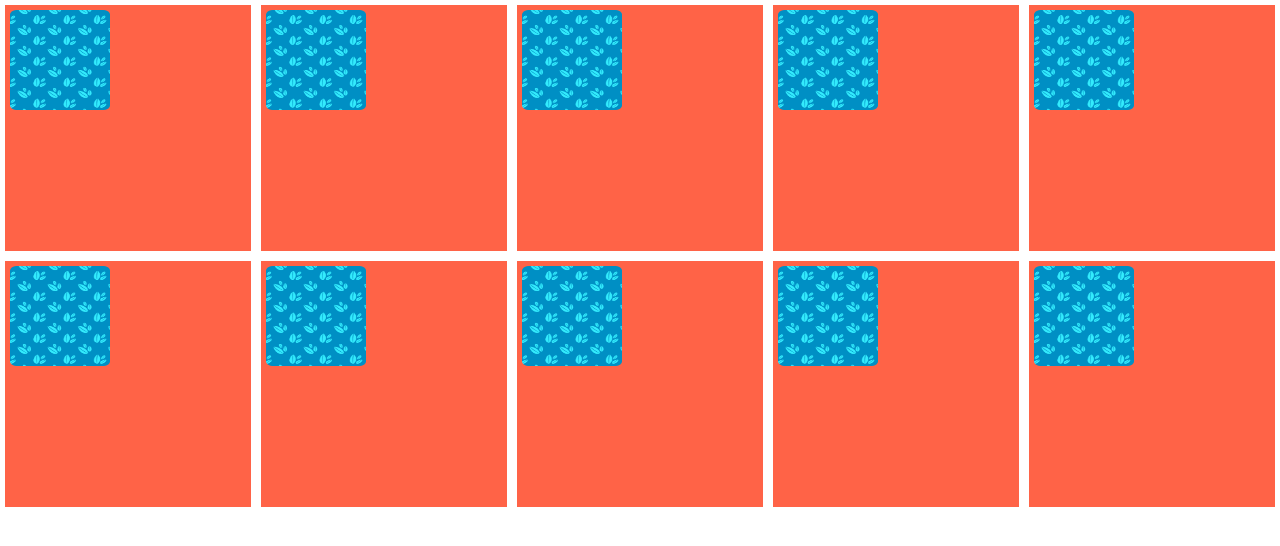
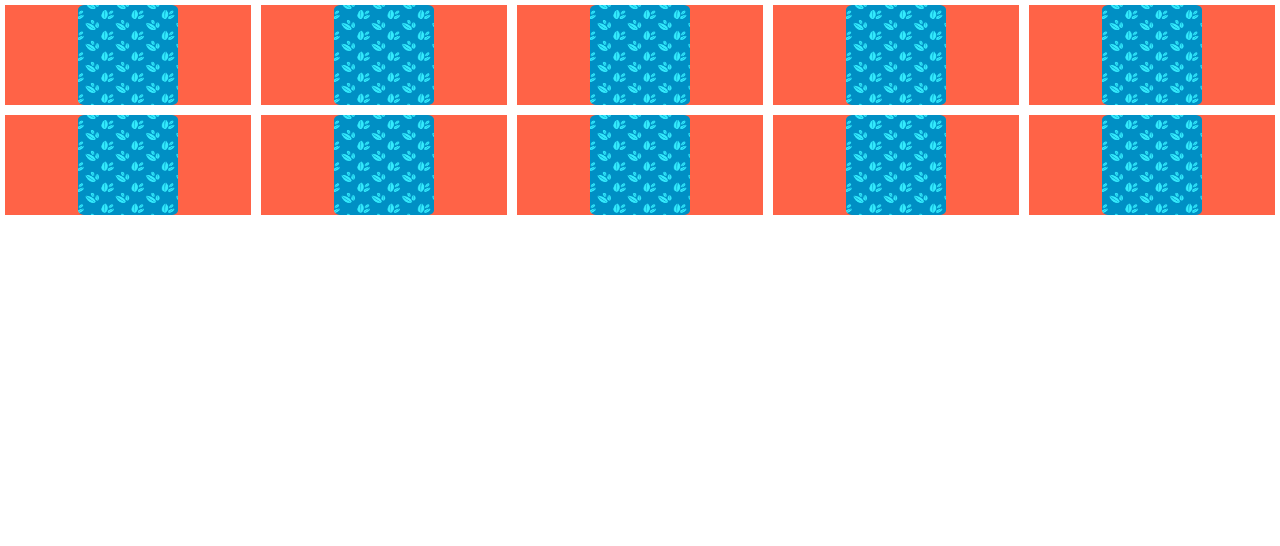
Before and after one commit to adg29/card-memory-game, a React (Create React App) app: page / in a window 1280 px wide. Shown: the top 546 px of the page. Built offline with nearby package versions, Linux system fonts and the light colour scheme.

Commit message:
click logic for clicking pairs of cards, finding matches, resetting flipped cards

```diff
--- a/src/App.js
+++ b/src/App.js
@@ -1,16 +1,8 @@
 import React, { useState, useEffect } from 'react'
-import Card from './components/card'
 import Board from './components/board'
 import './App.css'
 
 function App() {
-  const CARD_NAMES = [
-    'Bat', 'Cat', 'Cow',
-    'Dragon', 'GarbageMan', 'GhostDog',
-    'Hen', 'Horse', 'Pig',
-    'Spider'
-  ]
-
   const GRID_SIZES = [
     [3,4],
     [5,2],
@@ -20,6 +12,8 @@ function App() {
 
   const [flipped, setFlipped] = useState([])
   const [cards, setCards] = useState([])
+  const [matched, setMatched] = useState([])
+  const [disabled, setDisabled] = useState(false)
 
   const initializeDeck = (cardNames) => {
     let id = 0
@@ -38,10 +32,45 @@ function App() {
   }
 
   useEffect(() => {
+    const CARD_NAMES = [
+      'Bat', 'Cat', 'Cow',
+      'Dragon', 'GarbageMan', 'GhostDog',
+      'Hen', 'Horse', 'Pig',
+      'Spider'
+    ]
     setCards(initializeDeck(CARD_NAMES))
   }, [])
 
-  const handleClick = (id) => setFlipped([...flipped, id])
+  const handleClick = (id) => {
+    setDisabled(true)
+    if (flipped.length === 0) {
+      setFlipped([id])
+      setDisabled(false)
+    } else {
+      if (flipped.includes(id)) return
+      setFlipped([flipped[0], id])
+      if (isMatch(id)) {
+        setMatched([...matched, flipped[0], id])
+        resetFlipped()
+      } else {
+        setTimeout(resetFlipped, 2000)
+      }
+    }
+  }
+
+  const resetFlipped = () => {
+    setFlipped([])
+    setDisabled(false)
+  }
+
+  const isMatch = (id) => {
+    const cardClicked = cards.find(card => card.id === id)
+    const cardToMatch = cards.find(card => flipped[0] === card.id)
+    let matchCondition = (cardClicked.name === cardToMatch.name)
+    console.log(cardClicked.name, cardToMatch.name, matchCondition, cardToMatch)
+    return matchCondition
+  }
+
 
   return (
     <div className="App">
@@ -50,6 +79,7 @@ function App() {
         flipped={flipped}
         grid={GRID_SIZES[1]}
         handleClick={handleClick}
+        disabled={disabled}
       />
     </div>
   );
--- a/src/components/board/index.jsx
+++ b/src/components/board/index.jsx
@@ -1,20 +1,24 @@
-import React, { useState, useEffect } from 'react'
+import React from 'react'
+// import { useState, useEffect } from 'react'
 import Card from './../card'
 
-function Board({ grid, cards, flipped, handleClick}) {
+function Board({
+    grid, cards,
+    flipped, disabled, matched,
+    handleClick}) {
     // backNavButton@2x
 
     const renderDnynamicBoard = ([cols, rows]) => {
         let rowMarkup = []
-        console.log(`Building board with ${cols} cols and ${rows} rows`)
+        // console.log(`Building board with ${cols} cols and ${rows} rows`)
         for(let y = 0; y < rows; y++) {
             let row = []
             for(let x = 0; x < cols; x++) {
-                console.log(`${x},${y} card${x}`, cards[cols * y + x])
+                // console.log(`${x},${y} card${x}`, cards[cols * y + x])
                 let col = (
-                    <div className="flex-item" key={`x${x}y{y}`}>
                         <Card
                           key={cards[cols * y + x].id}
+                          xy={`x${x}y{y}`}
                           id={cards[cols * y + x].id}
                           name={cards[cols * y + x].name}
                           width={100}
@@ -22,8 +26,9 @@ function Board({ grid, cards, flipped, handleClick}) {
                           front={`/img/memory${cards[cols * y + x].name}CardFront@2x.png`}
                           flipped={flipped.includes(cards[cols * y + x].id)}
                           handleClick={() => handleClick(cards[cols * y + x].id)}
+                          disabled={disabled}
+                          matched={disabled || matched}
                         />
-                    </div>
                 )
                 row.push(col)
             }
--- a/src/components/card/index.jsx
+++ b/src/components/card/index.jsx
@@ -1,17 +1,20 @@
-import React, { useState, useEffect } from 'react'
+import React from 'react'
+// import { useState, useEffect } from 'react'
 
-function Card({ id, front , flipped, handleClick, width, height}) {
+function Card({ name, id, xy, front , flipped, disabled, handleClick, width, height}) {
     const back = `/img/allCardBacks@2x.png`
     return (
         <div
-            className={`flex-item ${flipped ? 'flipped': ''}`}
+            className={`card ${name}${id} flex-item ${flipped ? 'flipped': ''}`}
             style={{ height, width }}
-            onClick={() => handleClick(id)}
+            onClick={() => disabled? null : handleClick(id)}
+            data-xy={`${xy}`}
         >
             <img
                 style={{ height, width }}
                 className={flipped ? 'back': 'front'}
                 src={flipped ? front : back}
+                alt={flipped ? name : `?`}
             />
         </div>
     )
```
